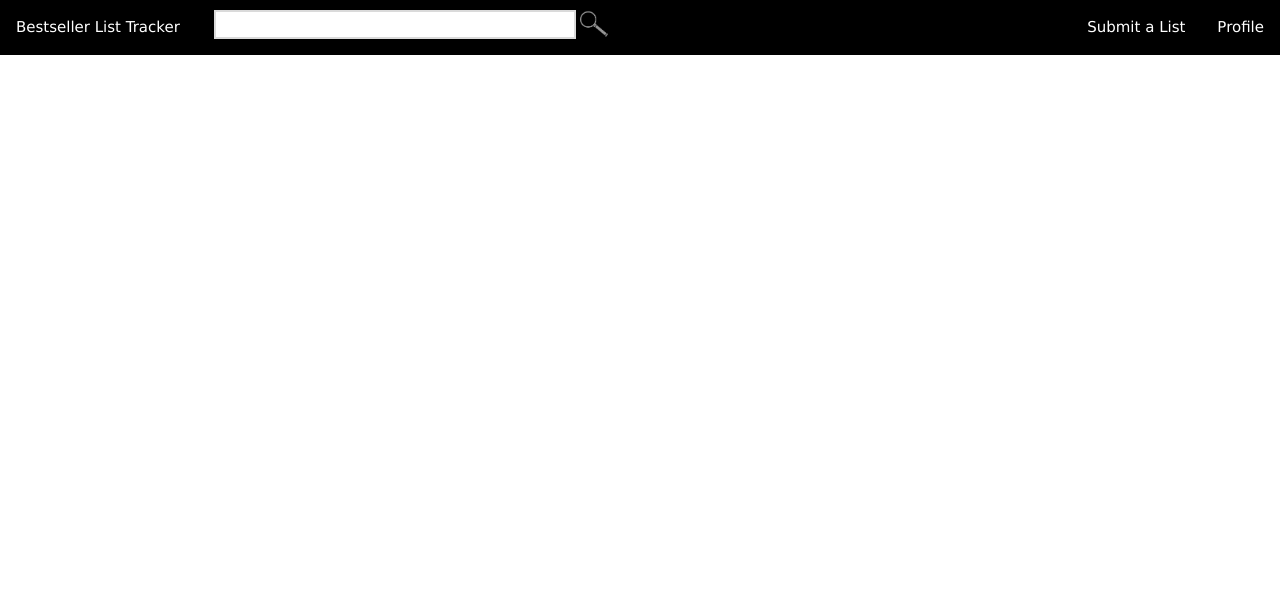
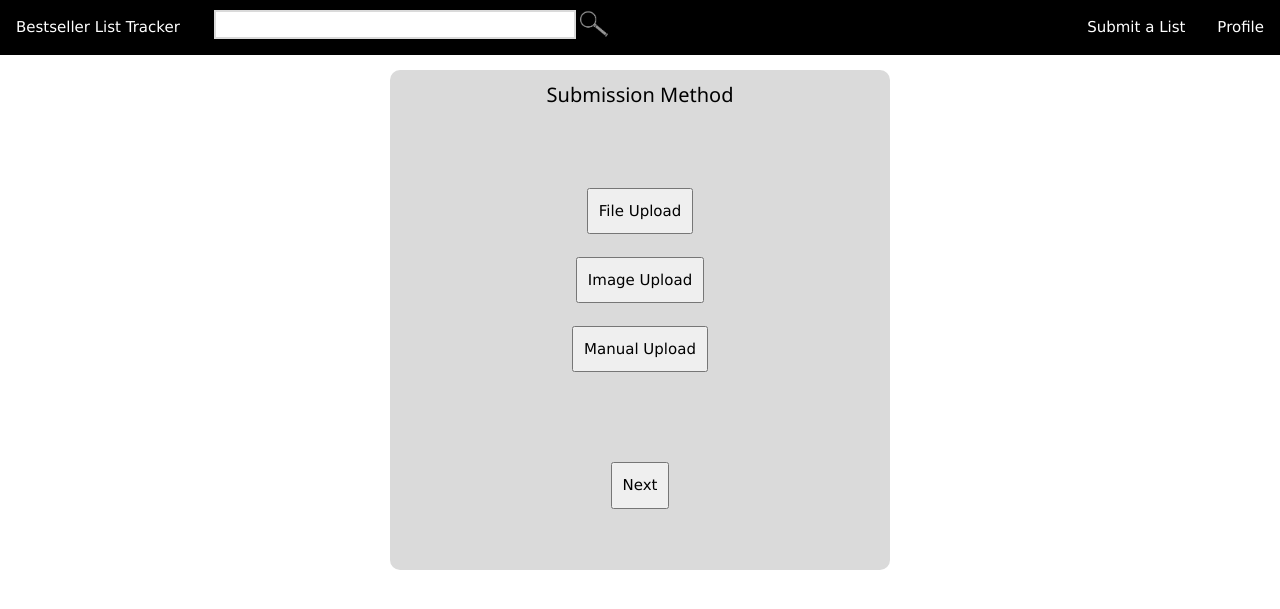
Before and after one commit to smores56/googleplex, a Flask app: page /submit in a window 1280 px wide. Shown: the top 609 px of the page. Run offline with Flask 2, Linux system fonts and the light colour scheme.

Commit message:
added the submission box with options

```diff
--- a/googleplex/templates/submit.html
+++ b/googleplex/templates/submit.html
@@ -75,6 +75,30 @@
     /*padding: 10px;*/
 }
 
+.submission_box {
+    /*display: inline-flex;*/
+    font: "Roboto";
+    position: absolute;
+    top: 40%;
+    left: 50%;
+    transform: translateX(-50%) translateY(-50%);
+    /*margin: auto;*/
+    background-color: #dadada;
+    /*overflow: hidden;*/
+    border-radius: 10px;
+    /*padding: 10px;*/
+    width: 500px;
+    height: 500px;
+}
+
+button {
+  display:block;
+  padding: 10px;
+  text-align: center;
+  text-decoration: none;
+
+}
+
 .activity_page {
   font: "Roboto";
   /*position: relative;
@@ -116,5 +140,19 @@ ul {
         <a href="submit.html" class="w3-bar-item w3-button w3-right w3-padding-16">Submit a List</a>
       </div>
 
+      <!-- Submission box-->
+        <center class="submission_box" id="submissionBox">
+          <h4>Submission Method</h4><br><br><br>
+
+              <button>File Upload</button><br>
+
+              <button>Image Upload</button><br>
+
+              <button>Manual Upload</button><br><br><br><br>
+
+              <button>Next</button>
+
+      </center>
+
   </body>
 </html>
```
